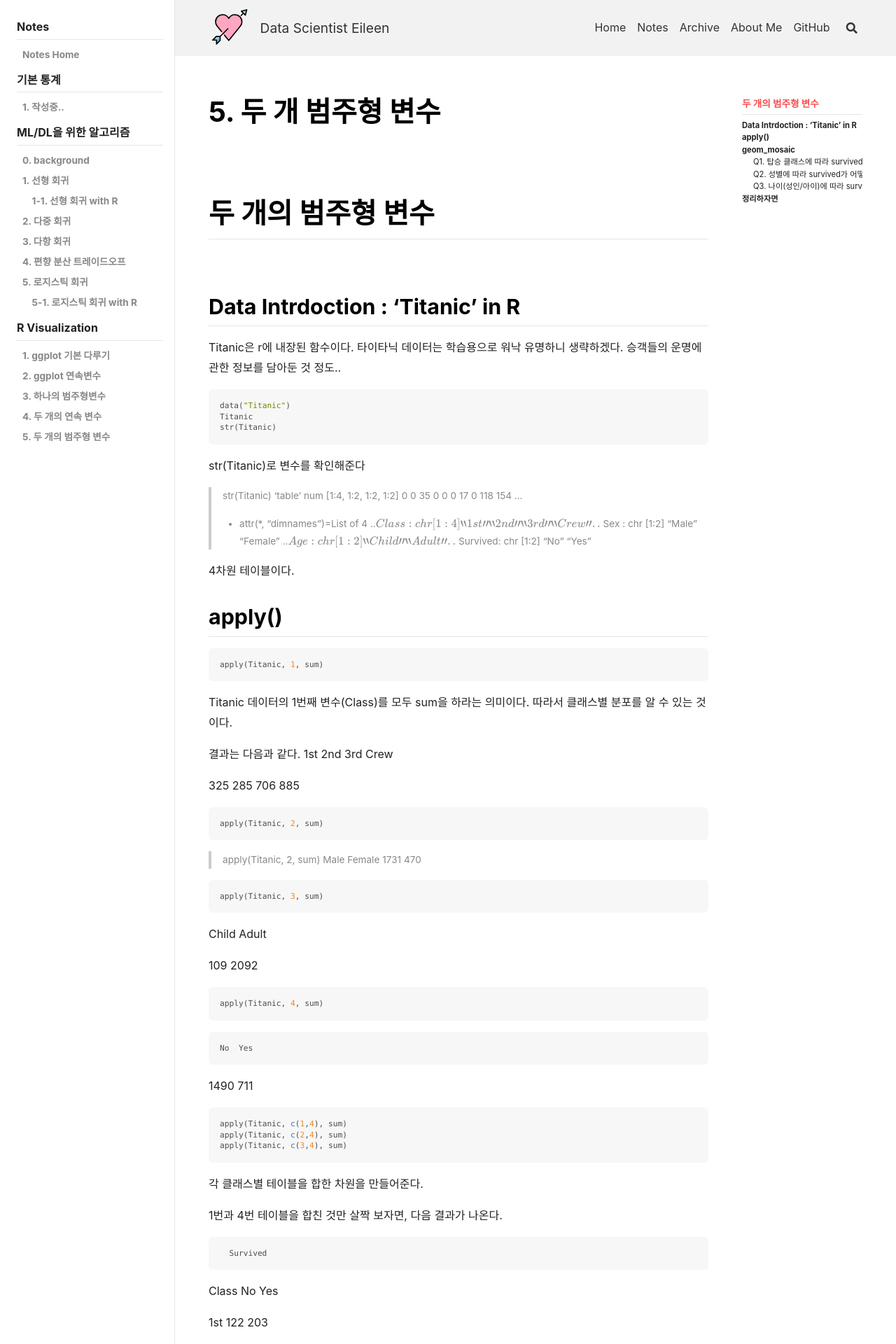
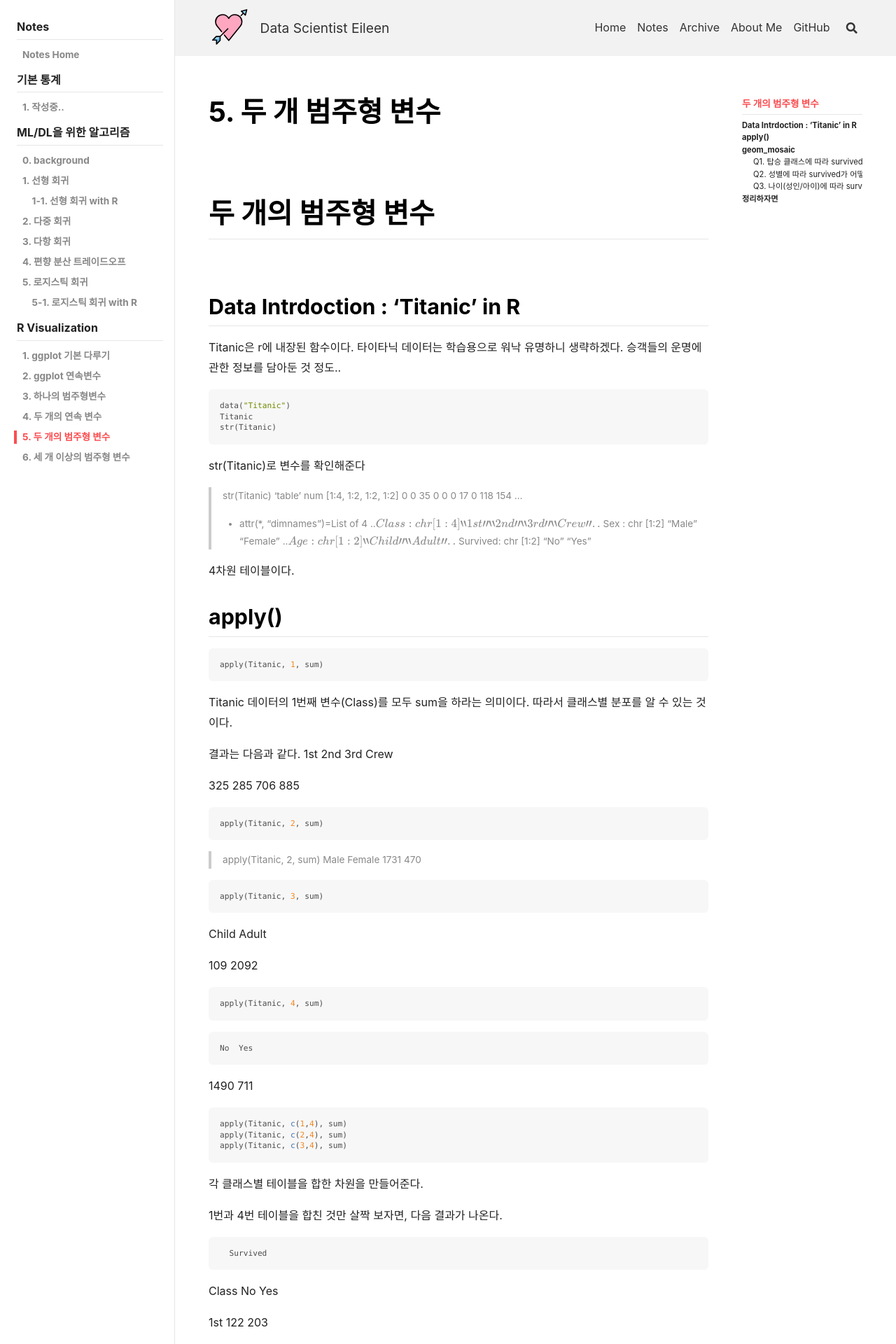
Before and after one commit to EileenSong/eileensong.github.io, a Jekyll site: the page built from notes/kr/R/Ch05_ggplot_5.md, in a window 1280 px wide. Shown: the top 1920 px of the page at 70% size. Built offline with Jekyll 4.4.1, drawn with Linux system fonts in a browser that asks for light colours; nearby versions of some CDN libraries; formulas are drawn with MathJax 3.

Commit message:
contents

```diff
--- a/_data/navigation.yml
+++ b/_data/navigation.yml
@@ -64,7 +64,9 @@ notes-kr:
       - title:  4. 두 개의 연속 변수
         url:    /notes/kr/R/Ch04_ggplot_4
       - title:  5. 두 개의 범주형 변수
-        url:    /notes/kr/R/Ch04_ggplot_4
+        url:    /notes/kr/R/Ch05_ggplot_5
+      - title:  6. 세 개 이상의 범주형 변수
+        url:    /notes/kr/R/Ch06_ggplot_6
 
 layouts:
   - title: Layouts
```
